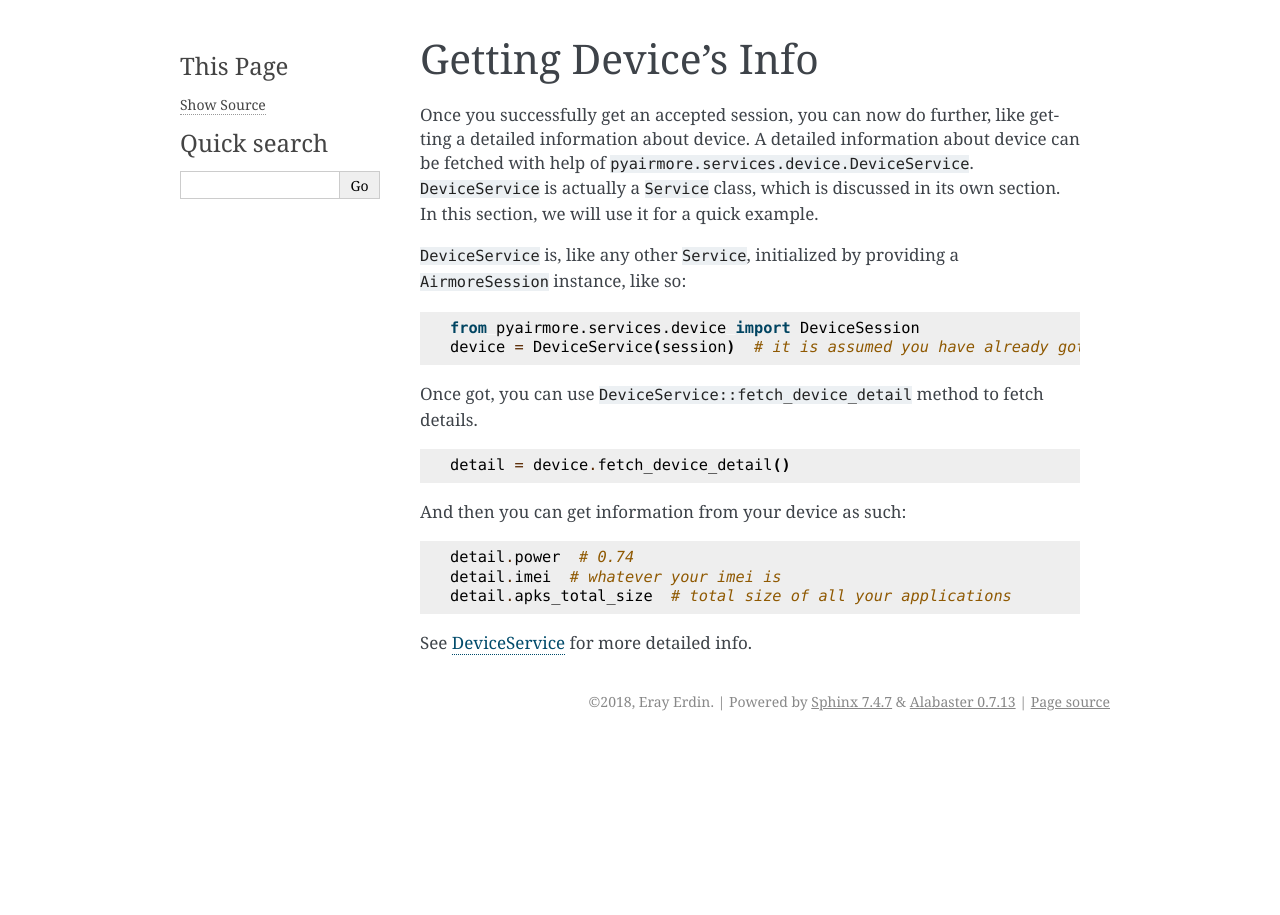
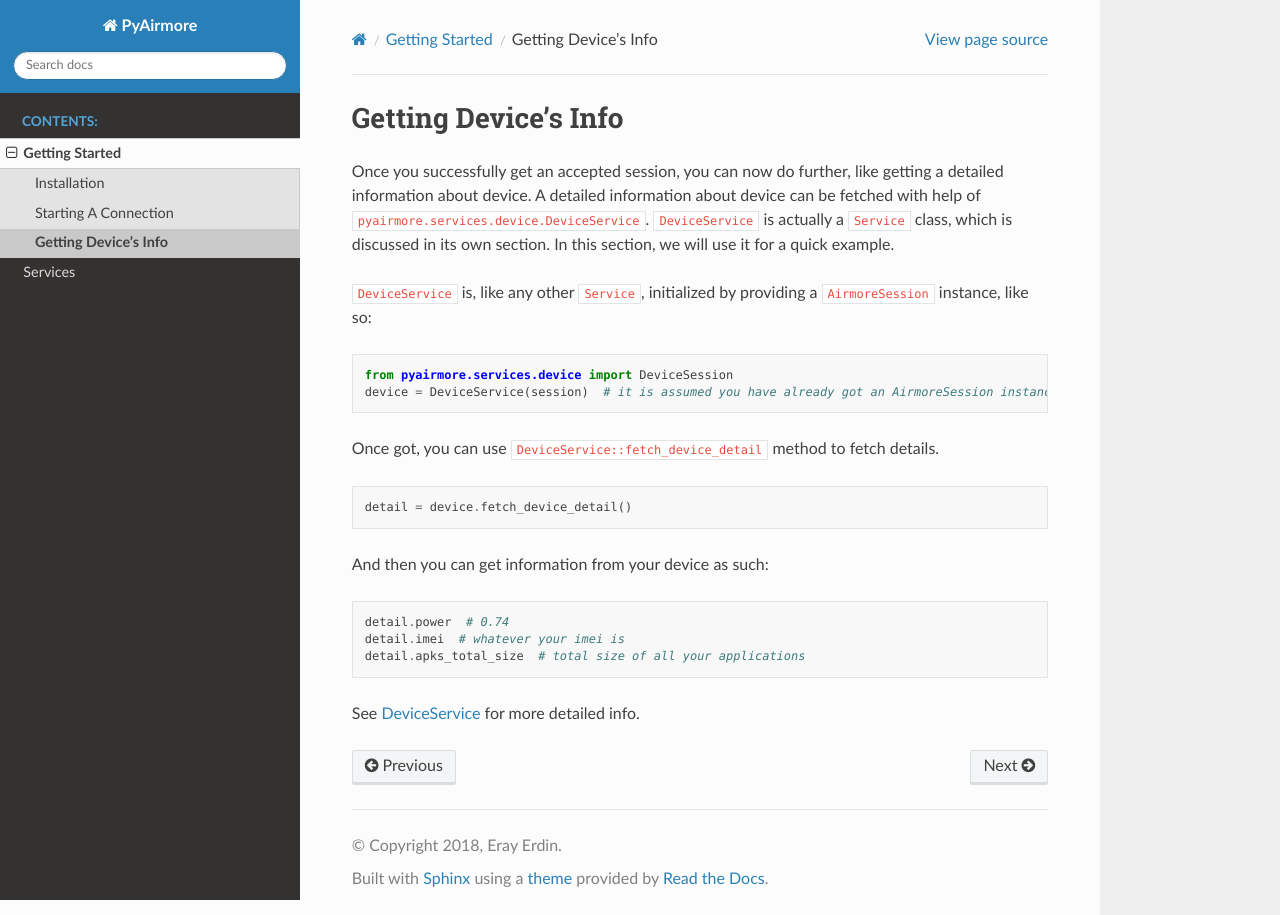
Before and after one commit to erayerdin/pyairmore, a Sphinx documentation site: the page built from docs/source/getting-started/getting-devices-info.rst, in a window 1280 px wide. Built offline with Sphinx 7.4.7 and the Read the Docs theme 2.0.0, drawn with Linux system fonts in a browser that asks for light colours.

Commit message:
- "Services" chapter for documentation  - "Device Services" section

```diff
--- a/dev.requirements.txt
+++ b/dev.requirements.txt
@@ -4,3 +4,4 @@
 tox==3.5.2
 requests-mock==1.5.2
 pillow==5.3.0
+sphinx-rtd-theme==0.4.2
--- a/docs/source/conf.py
+++ b/docs/source/conf.py
@@ -79,7 +79,7 @@
 # The theme to use for HTML and HTML Help pages.  See the documentation for
 # a list of builtin themes.
 #
-html_theme = 'alabaster'
+html_theme = 'sphinx_rtd_theme'
 
 # Theme options are theme-specific and customize the look and feel of a theme
 # further.  For a list of options available for each theme, see the
--- a/docs/source/getting-started/getting-devices-info.rst
+++ b/docs/source/getting-started/getting-devices-info.rst
@@ -29,4 +29,4 @@
 
 See `DeviceService`_ for more detailed info.
 
-.. _DeviceService: /services.html#device-service
+.. _DeviceService: /services/device-service.html
--- a/docs/source/index.rst
+++ b/docs/source/index.rst
@@ -14,6 +14,7 @@
    :caption: Contents:
 
    getting-started/index
+   services/index
 
 Indices and tables
 ==================
```
Also changed, not shown: CHANGELOG.md (+4 -0 lines), docs/source/services/device-service.rst (added, +48 -0 lines), docs/source/services/index.rst (added, +11 -0 lines).
